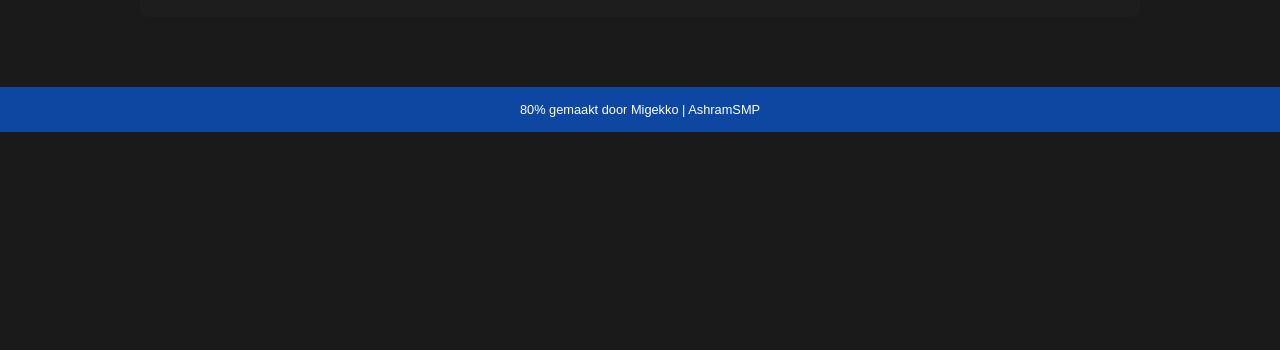
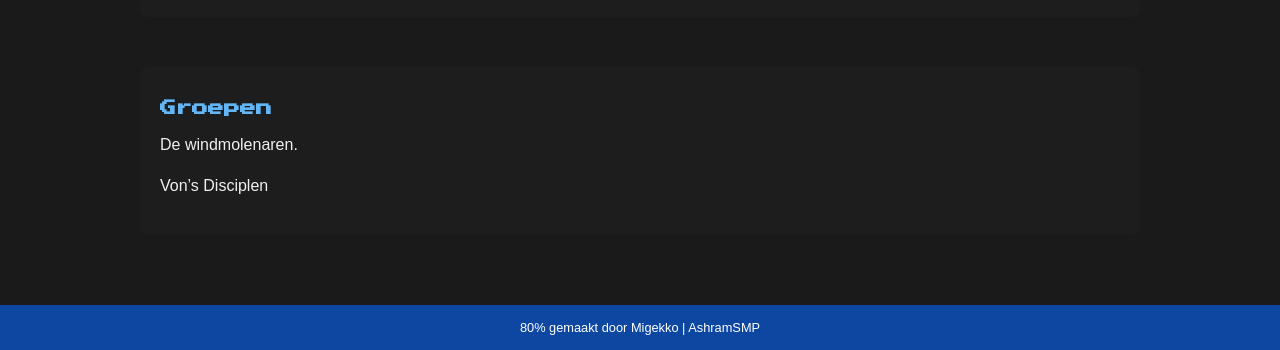
Before and after one commit to migekkoHecker/lore, a plain HTML site: page index.html in a window 1280 px wide. Shown: the part 2333-2683 px from the top of the page. Before the commit the page ends 2465 px from the top, so only its background shows below. Drawn offline with Linux system fonts and the light colour scheme.

Commit message:
Update index.html

```diff
--- a/index.html
+++ b/index.html
@@ -171,6 +171,11 @@
             <img src="https://media.discordapp.net/attachments/1416313903834464402/1416873165849624657/v-a-nikolaev-forwards-let-us-destroy-the-german-occupiers-and-drive-them-beyond-the-ussr-poster-1944_u-L-PI4H4N0.jpg?ex=68c86d76&is=68c71bf6&hm=1819b3c9ba91cc4ffdc80e19b897a69324d0cd482d1d03e20e679b7ceac92d92&=&format=webp" alt="Propaganda poster 8">
         </div>
     </section>
+    <section id="section3">
+        <h2>Groepen</h2>
+        <p>De windmolenaren.</p>
+        <p>Von’s Disciplen</p>
+    </section>
     <!--
     <section id="section3">
         <h2>Oppositie - Von’s Disciplen</h2>
```
